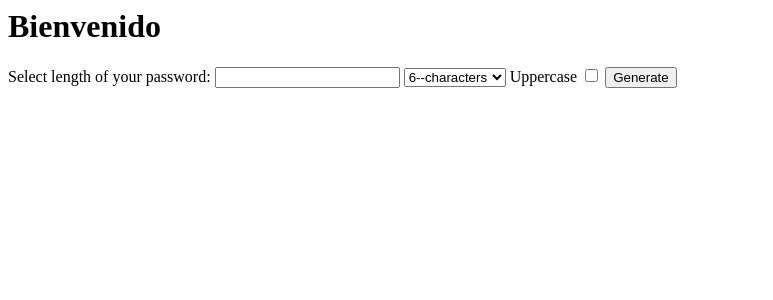
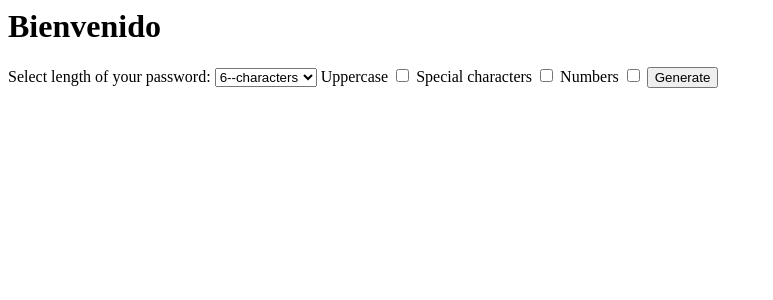
Before and after one commit to GalileoMartinez98/generatorPwd2, a Django app: page / in a window 1280 px wide. Shown: the top 300 px of the page, without its empty margins (0-773 px from the left). Run offline with Django 4.2, Linux system fonts and the light colour scheme.

Commit message:
agrengando numeros mayuscula y especiales a home

```diff
--- a/generator/templates/generator/home.html
+++ b/generator/templates/generator/home.html
@@ -2,7 +2,6 @@
   <h1>Bienvenido</h1>
 
   <label for="longitud">Select length of your password:</label>
-  <input type="text" />
 
   <select name="length" id="length">
     <option value="6">6--characters</option>
@@ -18,5 +17,11 @@
   <label for="uppercase">Uppercase</label>
   <input type="checkbox" name="uppercase" id="uppercase" />
 
+  <label for="special">Special characters</label>
+  <input type="checkbox" name="special" id="special" />
+
+  <label for="numbers">Numbers</label>
+  <input type="checkbox" name="numbers" id="numbers" />
+
   <button>Generate</button>
 </form>
--- a/generator/templates/generator/password.html
+++ b/generator/templates/generator/password.html
@@ -1 +1,3 @@
-<h1>generado password</h1>
+<h1>generated password</h1>
+
+{{password}}
--- a/generator/views.py
+++ b/generator/views.py
@@ -1,6 +1,6 @@
 from django.shortcuts import render
 from django.shortcuts import HttpResponse
-
+import random
 # Create your views here.
 
 def about(request):
@@ -10,4 +10,24 @@ def home(request):
     return render(request, 'generator/home.html')
 
 def password(request):
-    return render(request, 'generator/password.html')
+    character = list('abcdefghIjklmnopqrstuvwxyz')
+    generated_password = ''
+
+    length = int(request.GET.get('length'))
+
+    #MAYUS DFHUFEHW
+    if request.GET.get('uppercase'):
+        character.extend(list('ABCDEFGHJIKLMNIOPQRSTUVWXYZ'))
+
+    #SPECIAL $%(
+    if request.GET.get('special'):
+        character.extend(list('°!"#$%&/()=?¿}[{]+-*].,-_<>'))
+
+    #NUMBERS 164
+    if request.GET.get('numbers'):
+        character.extend(list('1234567890'))
+
+    for x in range(length):
+        generated_password += random.choice(character)
+
+    return render(request, 'generator/password.html', {'password': generated_password})
```
